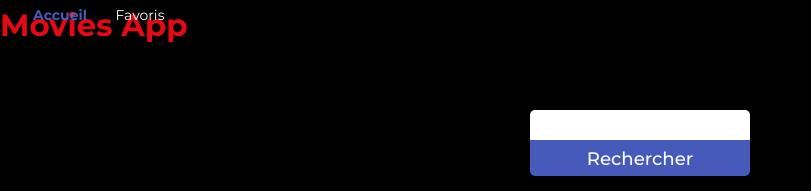
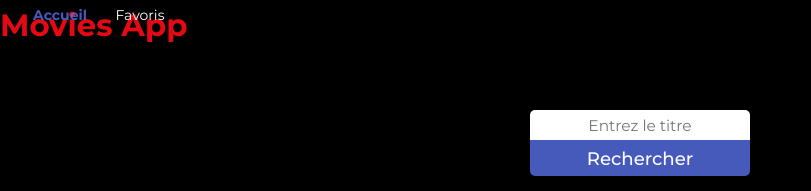
Before and after one commit to ZhannaZucher/movie-app-next, a Next.js app: page / in a window 1280 px wide. Shown: the top 191 px of the page, without its empty margins (0-811 px from the left). Built offline with nearby package versions, Linux system fonts and the light colour scheme; no server answers.

Commit message:
add placeholder

```diff
--- a/components/SearchForm.tsx
+++ b/components/SearchForm.tsx
@@ -6,7 +6,7 @@ import styles from "../styles/SearchForm.module.scss"
 const SearchForm = () => {
   return (
     <form className={styles.form}>
-      <input type="text" />
+      <input type="text" placeholder="Entrez le titre" />
       <button type="submit">Rechercher</button>
       <div>
         <button>
```
